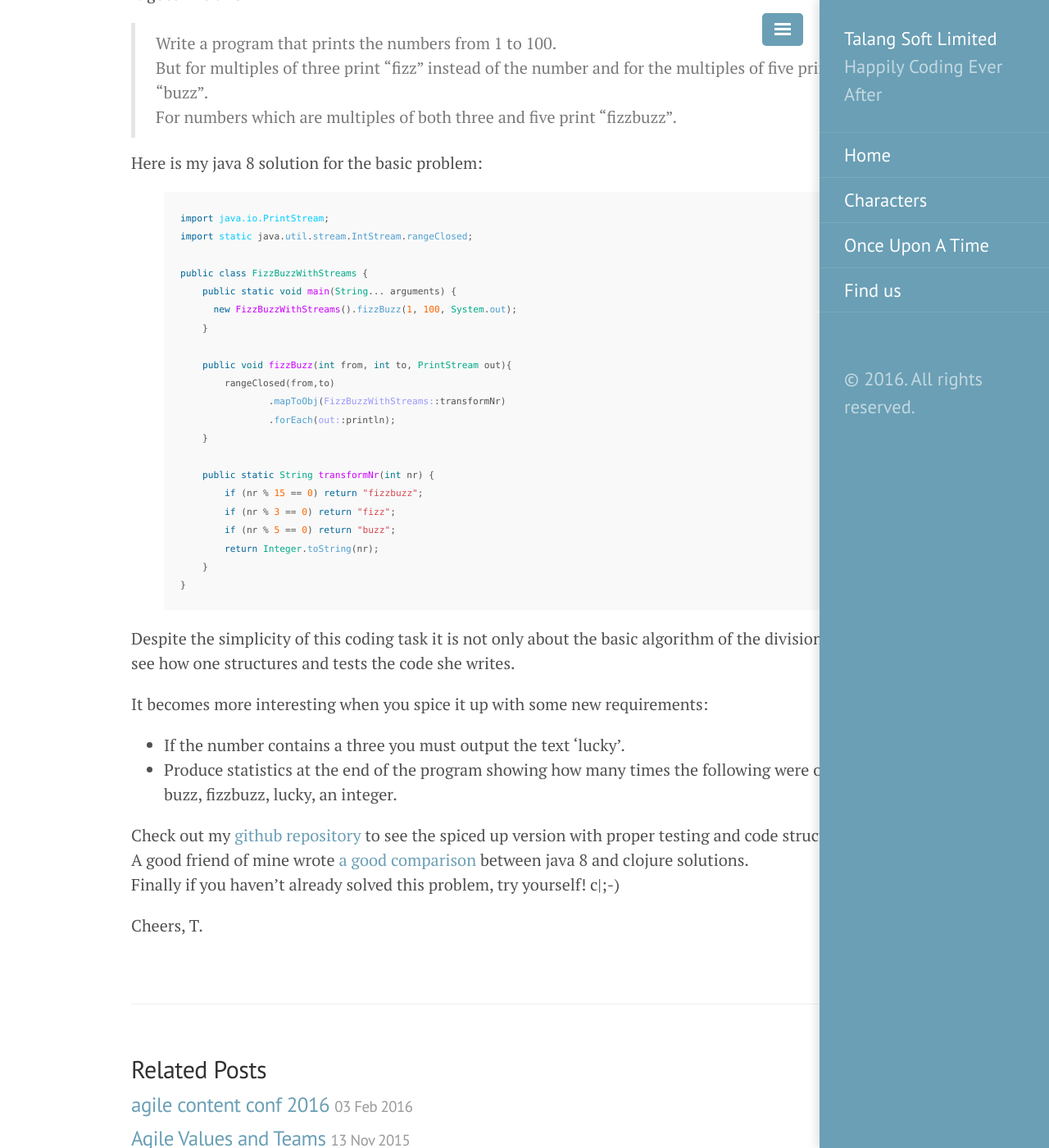
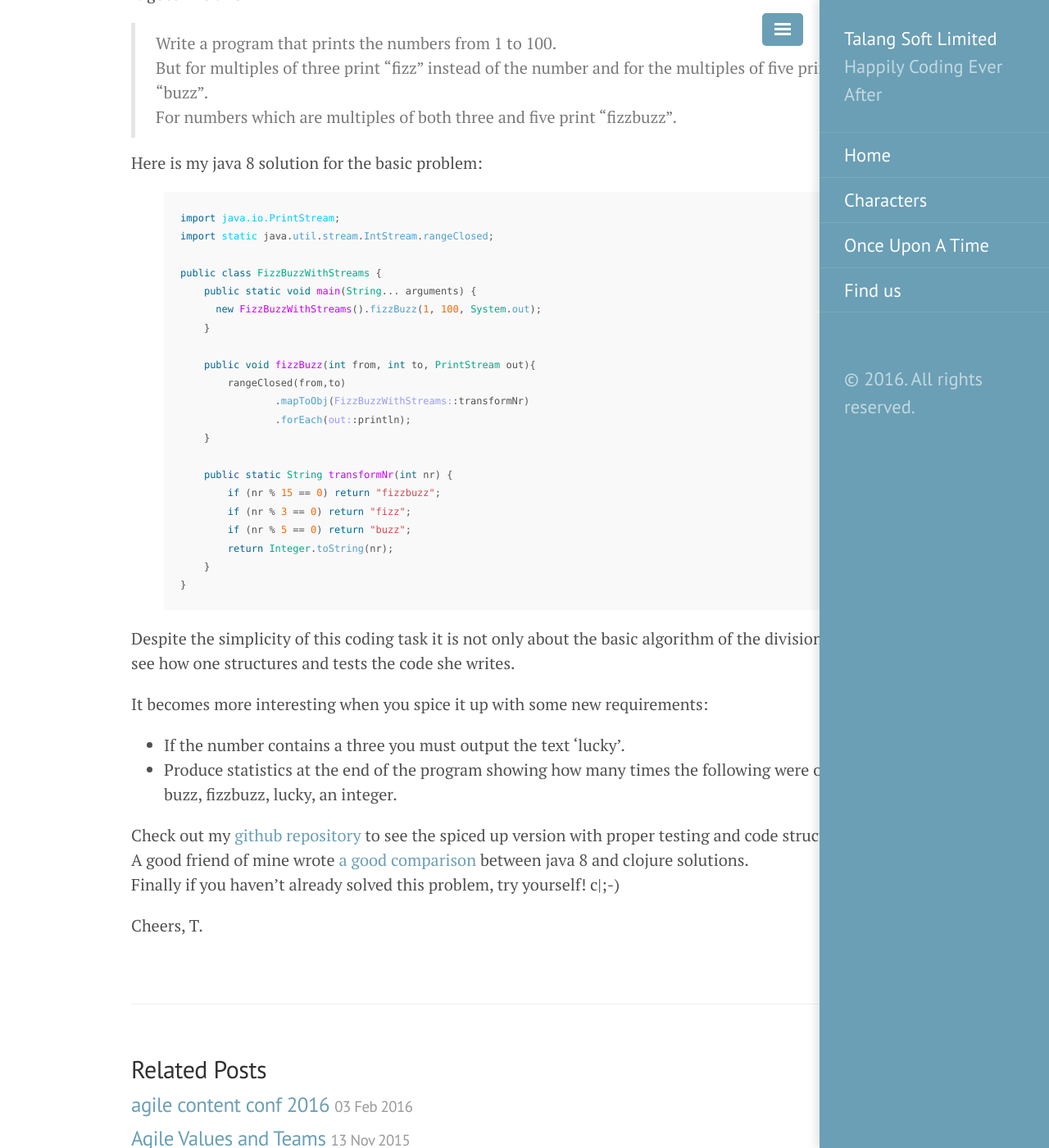
Before and after one commit to talangsoft/talangsoft.github.io, a Jekyll site: the page built from _posts/2015-02-25-fizzbuzzed.md, in a window 1280 px wide and 1400 px high, scrolled down 296 px. Shown: the whole window at 82% size. Built offline with Jekyll 4.4.1, drawn with Linux system fonts in a browser that asks for light colours; comment, search, counter and statistics services are not loaded.

```diff
--- a/public/css/lanyon.css
+++ b/public/css/lanyon.css
@@ -28,7 +28,7 @@
  */
 
 pre code {
-  font-size: 0.7em;
+  font-size: 0.75em;
 }
 
 .profile{
```
